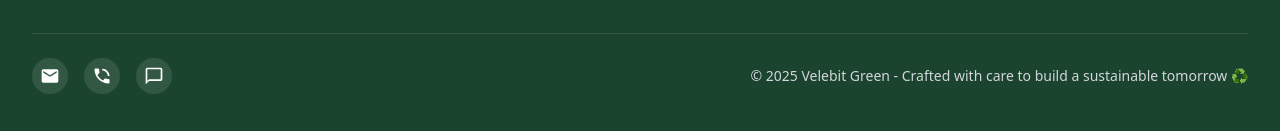
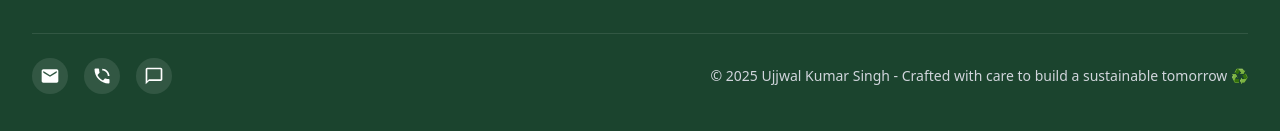
Before and after one commit to blackhorse2807/new-rpp, a Next.js app: page / in a window 1280 px wide. Shown: the part 2499-2630 px from the top of the page. Built offline with nearby package versions, Linux system fonts and the light colour scheme.

Commit message:
Update Footer.tsx

```diff
--- a/src/components/Footer.tsx
+++ b/src/components/Footer.tsx
@@ -107,7 +107,7 @@ export default function Footer() {
             </Link>
           </div>
           <p className="text-sm text-gray-300">
-            © 2025 Velebit Green - Crafted with care to build a sustainable tomorrow ♻️
+            © 2025 Ujjwal Kumar Singh - Crafted with care to build a sustainable tomorrow ♻️
           </p>
         </div>
       </div>
```
